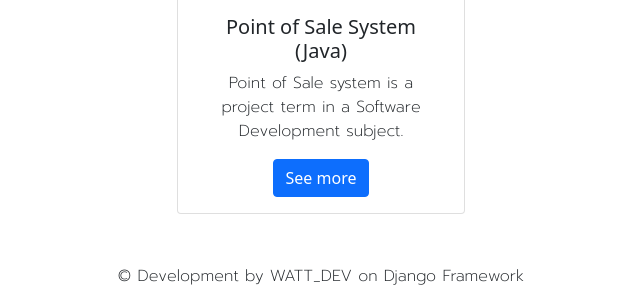
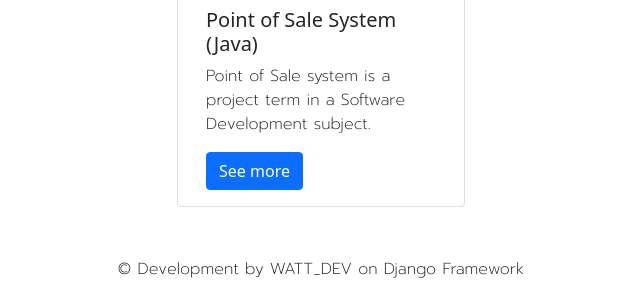
Before and after one commit to watthanatham/Blog-web, a Django app: page /blog/about/ in a window 1280 px wide. Shown: the part 1527-1831 px from the top of the page, without its empty margins (319-959 px from the left). After the commit the page ends 1805 px from the top, so only its background shows below. Run offline with Django 3.2, Linux system fonts and the light colour scheme; some libraries are stand-ins or nearby versions.

Commit message:
fixed position on portfolio card, fixed text position and remove hr tag

```diff
--- a/blog/static/css/blog.css
+++ b/blog/static/css/blog.css
@@ -67,3 +67,8 @@ img.utlogo {
   display: block;
   padding: 10px;
 }
+port-group {
+  margin: 0 auto; /* Added */
+  float: none; /* Added */
+  margin-bottom: 10px; /* Added */
+}
--- a/blog/templates/about.html
+++ b/blog/templates/about.html
@@ -51,8 +51,8 @@
         </ul>
     </div>
     <h2 class="text-center pt-4 pb-2">Portfolio</h2>
-    <div class="container">
-        <div class="container text-center">
+    <div class="container d-inline-block">
+        <div class="row justify-content-center">
             <div class="card d-inline-block col-12" style="width: 18rem;">
                 <img src="https://play-lh.googleusercontent.com/PCpXdqvUWfCW1mXhH1Y_98yBpgsWxuTSTofy3NGMo9yBTATDyzVkqU580bfSln50bFU"
                     class="card-img-top" alt="...">
--- a/blog/templates/post_detail.html
+++ b/blog/templates/post_detail.html
@@ -25,10 +25,6 @@
     </div>
   </div>
 
-
-
-  <hr>
-
 </div> <!-- /container -->
 
 {% endblock %}
```
